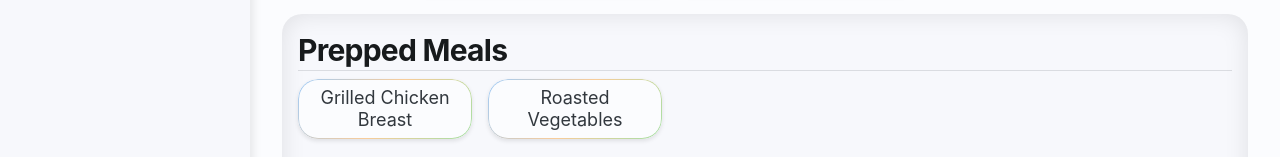
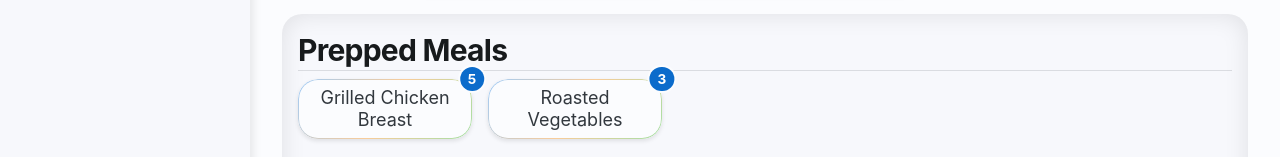
Before and after one commit to jangers1/meal-planning, a React (Vite) app: page /meal-plan in a window 1280 px wide. Shown: the part 477-634 px from the top of the page. Built offline with nearby package versions, Linux system fonts and the light colour scheme; a web font is replaced by a local one.

Commit message:
Prepped meals now count down depending on the quantity available in week plan

```diff
--- a/src/features/meal-plan/MealPlan.tsx
+++ b/src/features/meal-plan/MealPlan.tsx
@@ -31,7 +31,7 @@ function MealPlan() {
                 <TabPanel value={0} sx={{p: 0, display: 'flex', flexDirection: 'column'}}>
                     <WeekPlanTab
                         genericRecipes={genericRecipes}
-                        prepedMeals={preppedMeals}
+                        preppedMeals={preppedMeals}
                         recipes={recipes}
                         isLoading={isLoading}
                         onCreateGeneric={createGenericRecipe}
--- a/src/features/meal-plan/components/week_plan/DraggableRecipeCard.tsx
+++ b/src/features/meal-plan/components/week_plan/DraggableRecipeCard.tsx
@@ -13,9 +13,15 @@ interface DraggableRecipeCardProps {
  * Handles drag logic and visual feedback
  */
 export default function DraggableRecipeCard({recipe, usageCount = 0}: DraggableRecipeCardProps) {
+    // For prepped meals, show remaining quantity (countdown)
+    // For other recipes, show usage count (count up)
+    const badgeCount = recipe.type === 'prepped'
+        ? Math.max(0, recipe.quantity - usageCount)  // Countdown: show remaining
+        : usageCount;  // Count up: show how many times used
+
     return (
         <Badge
-            badgeContent={usageCount || null}
+            badgeContent={badgeCount || null}
             color="primary"
             size="lg"
             sx={{
@@ -31,7 +37,7 @@ export default function DraggableRecipeCard({recipe, usageCount = 0}: DraggableR
             }}
         >
             <Draggable id={`recipe-${recipe.id}`} isInSlot={false}>
-                <RecipeCardPlan title={recipe.title} />
+                <RecipeCardPlan title={recipe.title}/>
             </Draggable>
         </Badge>
     );
--- a/src/features/meal-plan/components/week_plan/RecipeContainer.tsx
+++ b/src/features/meal-plan/components/week_plan/RecipeContainer.tsx
@@ -11,23 +11,30 @@ import {useMemo} from "react";
 
 interface RecipeContainerProps {
     genericRecipes: GenericRecipe[];
-    prepedMeals: PreppedMeal[];
+    preppedMeals: PreppedMeal[];
     recipes: Recipe[];
     isLoading: boolean;
     onDeleteGeneric?: (id: number) => void;
     getRecipeUsageCount: (recipeId: number) => number;
 }
 
-function RecipeContainer({genericRecipes, prepedMeals, recipes, isLoading, onDeleteGeneric, getRecipeUsageCount}: RecipeContainerProps) {
+function RecipeContainer({
+                             genericRecipes,
+                             preppedMeals,
+                             recipes,
+                             isLoading,
+                             onDeleteGeneric,
+                             getRecipeUsageCount
+                         }: RecipeContainerProps) {
     if (isLoading) {
-        return <RecipeContainerSkeleton count={8} />;
+        return <RecipeContainerSkeleton count={8}/>;
     }
 
     return (
         <DeleteModeProvider>
             <RecipeContainerInner
                 genericRecipes={genericRecipes}
-                prepedMeals={prepedMeals}
+                preppedMeals={preppedMeals}
                 recipes={recipes}
                 onDeleteGeneric={onDeleteGeneric}
                 getRecipeUsageCount={getRecipeUsageCount}
@@ -37,7 +44,13 @@ function RecipeContainer({genericRecipes, prepedMeals, recipes, isLoading, onDel
 }
 
 // Inner component that uses the delete mode hook
-function RecipeContainerInner({genericRecipes, prepedMeals, recipes, onDeleteGeneric, getRecipeUsageCount}: Omit<RecipeContainerProps, 'isLoading'>) {
+function RecipeContainerInner({
+                                  genericRecipes,
+                                  preppedMeals,
+                                  recipes,
+                                  onDeleteGeneric,
+                                  getRecipeUsageCount
+                              }: Omit<RecipeContainerProps, 'isLoading'>) {
     const {isDeleteMode, setDeleteMode} = useDeleteMode();
 
     const handleEditClick = () => {
@@ -51,11 +64,17 @@ function RecipeContainerInner({genericRecipes, prepedMeals, recipes, onDeleteGen
         });
     }, [genericRecipes, getRecipeUsageCount]);
 
-    const sortedPrepedMeals = useMemo(() => {
-        return [...prepedMeals].sort((a, b) => {
-            return getRecipeUsageCount(b.id) - getRecipeUsageCount(a.id);
-        });
-    }, [prepedMeals, getRecipeUsageCount]);
+    const sortedPreppedMeals = useMemo(() => {
+        return [...(preppedMeals || [])]
+            .filter(meal => {
+                const usageCount = getRecipeUsageCount(meal.id);
+                const remaining = meal.quantity - usageCount;
+                return remaining > 0; // Only show meals with remaining quantity
+            })
+            .sort((a, b) => {
+                return getRecipeUsageCount(b.id) - getRecipeUsageCount(a.id);
+            });
+    }, [preppedMeals, getRecipeUsageCount]);
 
     const sortedRecipes = useMemo(() => {
         return [...recipes].sort((a, b) => {
@@ -154,7 +173,7 @@ function RecipeContainerInner({genericRecipes, prepedMeals, recipes, onDeleteGen
             )}
 
             {/* Prepped Meals Section */}
-            {prepedMeals.length > 0 && (
+            {preppedMeals && preppedMeals.length > 0 && sortedPreppedMeals.length > 0 && (
                 <>
                     <Typography level={'h2'}>
                         Prepped Meals
@@ -172,7 +191,7 @@ function RecipeContainerInner({genericRecipes, prepedMeals, recipes, onDeleteGen
                             alignContent: 'start',
                         }}
                     >
-                        {sortedPrepedMeals.map(meal => (
+                        {sortedPreppedMeals.map(meal => (
                             <DraggableRecipeCard
                                 key={meal.id}
                                 recipe={meal}
--- a/src/features/meal-plan/components/week_plan/WeekPlanTab.tsx
+++ b/src/features/meal-plan/components/week_plan/WeekPlanTab.tsx
@@ -15,7 +15,7 @@ import '../../../../shared/dnd/styles.css';
 
 interface WeekPlanTabProps {
     genericRecipes: GenericRecipe[];
-    prepedMeals: PreppedMeal[];
+    preppedMeals: PreppedMeal[];
     recipes: Recipe[];
     isLoading: boolean;
     onCreateGeneric: (name: string) => void;
@@ -24,7 +24,7 @@ interface WeekPlanTabProps {
 
 export default function WeekPlanTab({
                                         genericRecipes,
-                                        prepedMeals,
+                                        preppedMeals,
                                         recipes,
                                         isLoading,
                                         onCreateGeneric,
@@ -52,8 +52,8 @@ export default function WeekPlanTab({
 
     // Get all recipes for lookup
     const allRecipes = useMemo<RecipeItem[]>(() => {
-        return [...genericRecipes, ...prepedMeals, ...recipes];
-    }, [genericRecipes, prepedMeals, recipes]);
+        return [...genericRecipes, ...preppedMeals, ...recipes];
+    }, [genericRecipes, preppedMeals, recipes]);
 
     // Use smart sensor that checks each draggable's isInSlot data
     const sensors = useDragSensors();
@@ -212,7 +212,7 @@ export default function WeekPlanTab({
 
             <RecipeContainer
                 genericRecipes={genericRecipes}
-                prepedMeals={prepedMeals}
+                preppedMeals={preppedMeals}
                 recipes={recipes}
                 isLoading={isLoading}
                 onDeleteGeneric={onDeleteGeneric}
--- a/src/features/meal-plan/hooks/useRecipeManager.ts
+++ b/src/features/meal-plan/hooks/useRecipeManager.ts
@@ -14,8 +14,8 @@ const INITIAL_RECIPES: Recipe[] = [
 ];
 
 const EXAMPLE_PREPPED_MEALS: PreppedMeal[] = [
-    {id: 101, title: 'Grilled Chicken Breast', type: 'prepped'},
-    {id: 102, title: 'Roasted Vegetables', type: 'prepped'},
+    {id: 101, title: 'Grilled Chicken Breast', type: 'prepped', quantity: 5},
+    {id: 102, title: 'Roasted Vegetables', type: 'prepped', quantity: 3},
 ];
 
 interface UseRecipeManagerReturn {
@@ -88,7 +88,8 @@ const useRecipeManager = (): UseRecipeManagerReturn => {
         const newMeal: PreppedMeal = {
             id: Date.now(),
             title: title.trim(),
-            type: 'prepped'
+            type: 'prepped',
+            quantity: 1  // Default quantity of 1 when creating a new prepped meal
         };
         setPreppedMeals(prev => [...prev, newMeal]);
     }, []);
--- a/src/features/meal-plan/types/recipe.types.ts
+++ b/src/features/meal-plan/types/recipe.types.ts
@@ -12,6 +12,7 @@ export interface GenericRecipe extends BaseRecipe {
 // Prepped meal - pre-cooked meals from fridge/freezer
 export interface PreppedMeal extends BaseRecipe {
     type: 'prepped';
+    quantity: number; // How many portions are available
 }
 
 // Regular recipe - could be extended with more properties later
```
Lines whose indentation alone changed are shown as unchanged.
